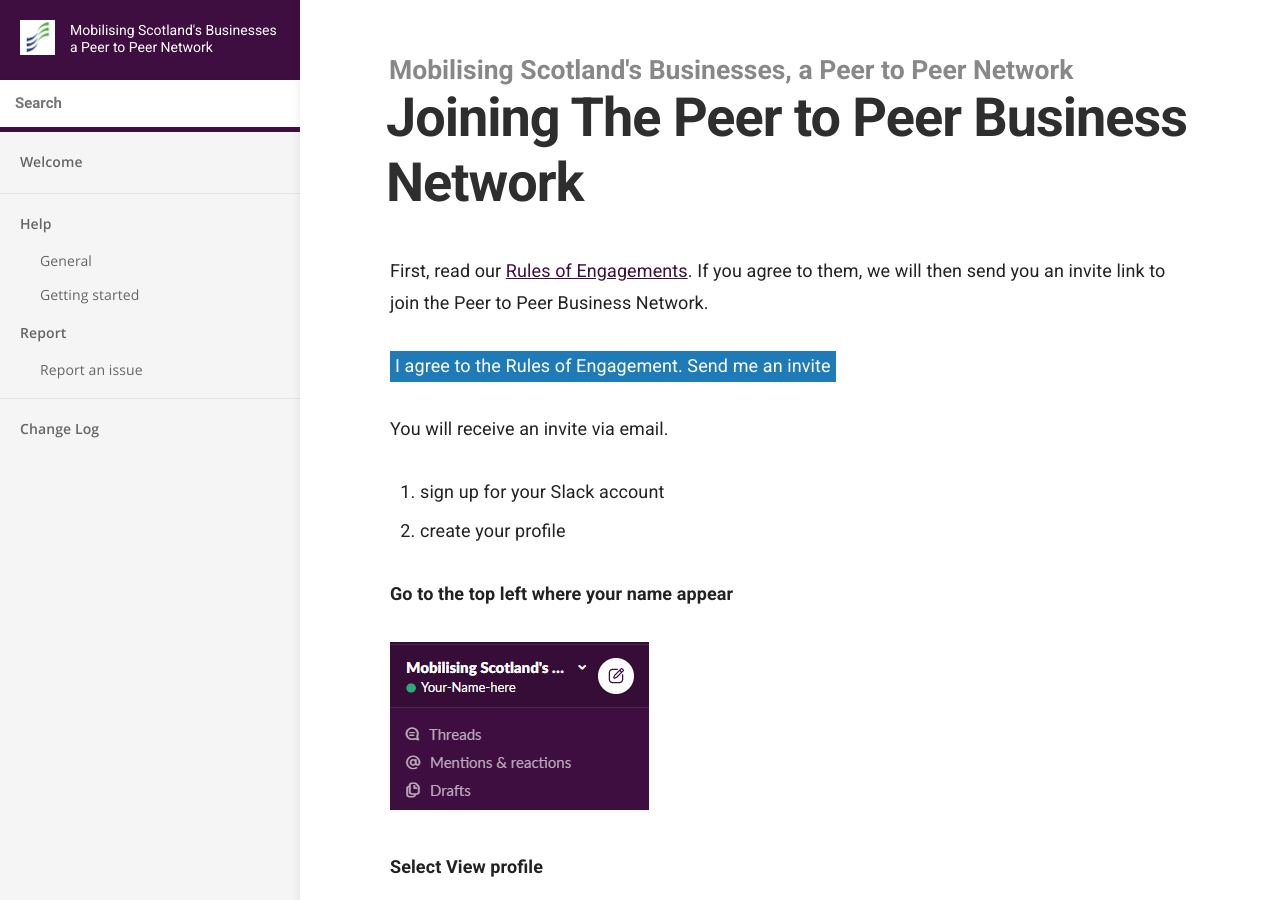
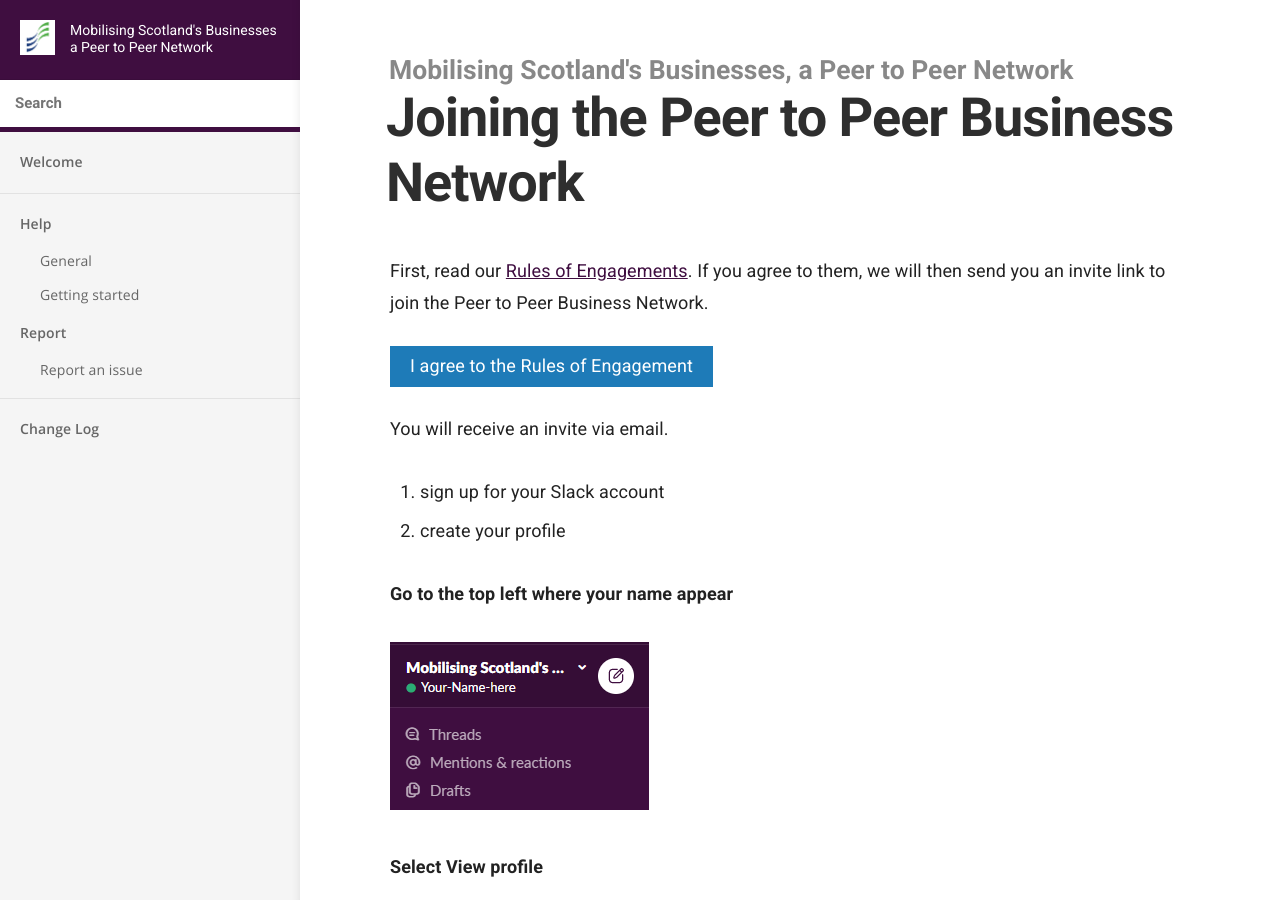
Before and after one commit to scotentSD/p2p, a Jekyll site: the page built from test-start.md, in a window 1280 px wide and 900 px high. Built offline with Jekyll 4.4.1, drawn with Linux system fonts in a browser that asks for light colours.

Commit message:
sK change the message and the padding of the button

```diff
--- a/test-start.md
+++ b/test-start.md
@@ -1,11 +1,12 @@
 ---
-title: Joining The Peer to Peer Business Network
+title: Joining the Peer to Peer Business Network
 ---
 
 First, read our [Rules of Engagements](rules-of-engagement.md). If you agree to them, we will then send you an invite link to join the Peer to Peer Business Network.
 
-<a href="mailto:stephanie.krus@scotent.co.uk?Subject=Peer%20to%20Peer%20Business%20Network%20-%20I%20want%20to%20join!"
-style="background-color: #1e7bb8; padding: 5px; color: #fff; text-decoration: none">I agree to the Rules of Engagement. Send me an invite</a>
+
+<a href="mailto:stephanie.krus@scotent.co.uk?Subject=Peer%20to%20Peer%20Business%20Network%20-%20Send%20me%20an%20invite!"
+style="background-color: #1e7bb8; padding: 10px 20px; color: #fff; text-decoration: none">I agree to the Rules of Engagement</a>
 
 You will receive an invite via email.
 
```
